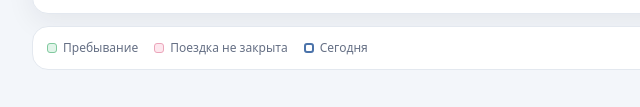
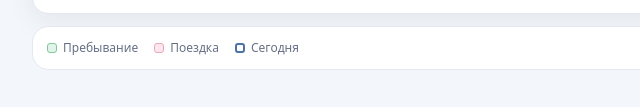
Before and after one commit to Serj-321/Calendar_90-180, a plain HTML site: page index.html in a window 1280 px wide. Shown: the part 755-862 px from the top of the page, 164-804 px from the left. Drawn offline with Linux system fonts and the light colour scheme.

Commit message:
Update legend text for trip status

```diff
--- a/index.html
+++ b/index.html
@@ -174,7 +174,7 @@ dialog::backdrop{background:#10182880}
 
 <div class="legend">
 <span><i class="swatch"></i> Пребывание</span>
-<span><i class="swatch pink"></i> Поездка не закрыта</span>
+<span><i class="swatch pink"></i> Поездка</span>
 <span><i class="outline"></i> Сегодня</span>
 </div>
 
```
